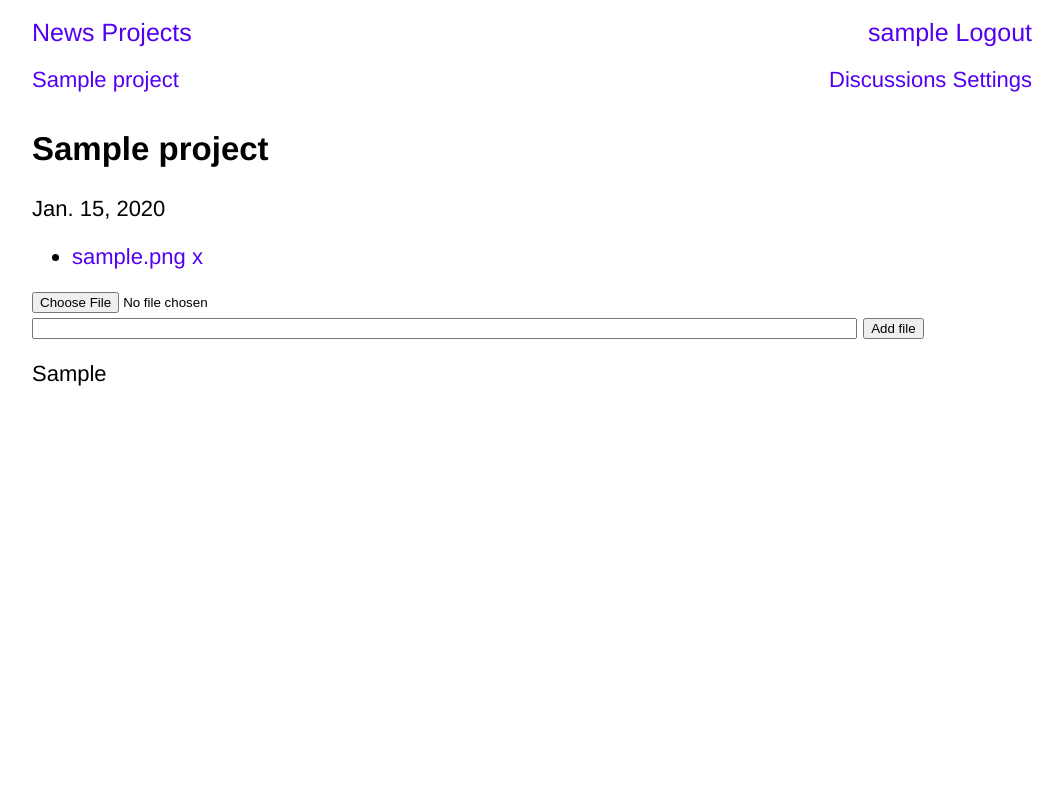
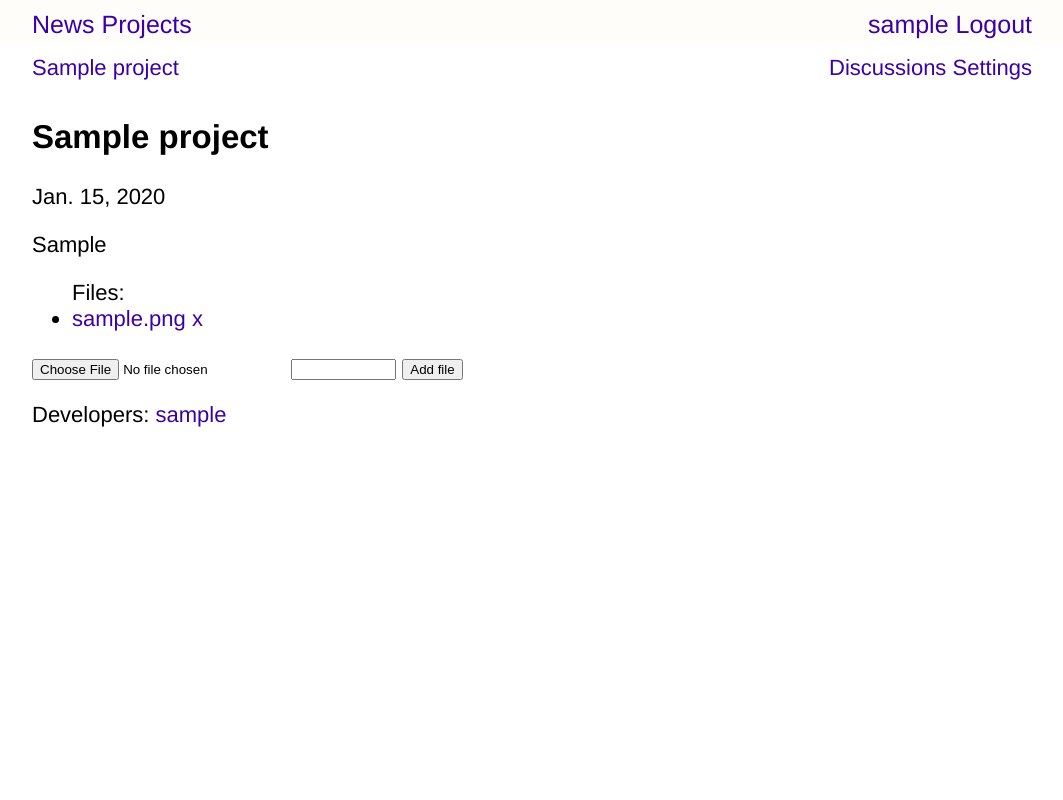
Before and after one commit to arevej/Mitarbet, a Django app: page /projects/1/ in a window 1280 px wide. Shown: the whole page, without its empty margins (108-1171 px from the left). Run offline with Django 3.2, Linux system fonts and the light colour scheme; a user stored in the database is signed in; tables that the repository leaves empty hold one stand-in row (values such as "Sample post"); some libraries are stand-ins or nearby versions.

Commit message:
Add a new style to the project

```diff
--- a/projects/static/style.css
+++ b/projects/static/style.css
@@ -1,6 +1,13 @@
 body {
   font-size: 22px;
   font-family: Helvetica;
+  margin: 0;
+  padding: 0;
+}
+
+.container {
+  width: 1000px;
+  margin: 0 auto;
 }
 
 .dark {
@@ -17,27 +24,27 @@ body {
   color: #d1b8ff;
 }
 
-.container {
-  width: 1000px;
-  margin: 0 auto;
+.top-menu {
+  background: rgba(255, 229, 194, 0.10);
+  height: 45px;
 }
 
-.top-menu {
+.top-menu .container {
   font-size: 25px;
-  padding: 10px 0;
+  padding: 10px 0px;
   display: flex;
   justify-content: space-between;
   align-items: center;
 }
 
 a {
-  color: #5400f0;
+  color: #3b00a8;
   text-decoration: none;
   transition: color 0.3s;
 }
 
 a:hover {
-  color: #220061;
+  color: #5000e6;
 }
 
 .project-menu {
@@ -45,3 +52,11 @@ a:hover {
   display: flex;
   justify-content: space-between;
 }
+
+.news {
+  margin-top: 10px;
+}
+
+.tags {
+  margin-top: 10px;
+}
--- a/projects/templates/base.html
+++ b/projects/templates/base.html
@@ -3,8 +3,8 @@
 <link rel="stylesheet" type="text/css" href="{% static 'style.css' %}" />
 
 <body {% if request.user.profile.style == 'dark' %} class="dark"{% endif %}>
-<div class="container">
-  <div class="top-menu">
+<div class="top-menu">
+  <div class="container">
     <div>
       <a href="/">News</a>
       <a href="/projects">Projects</a>
@@ -18,10 +18,10 @@
       {% endif %}
     </div>
   </div>
+</div>
 
-  <div>
-    {% block content %}
-    {% endblock %}
-  </div>
+<div class="container">
+  {% block content %}
+  {% endblock %}
 </div>
 </body>
--- a/projects/templates/projects/project.html
+++ b/projects/templates/projects/project.html
@@ -5,25 +5,37 @@
 <h2>{{project.project_name}}</h2>
 <p>{{project.creation_date}}</p>
 
+<div class="wiki">
+  {{ project.wiki | markdown | safe }}
+</div>
+
+<div class="files">
+  <div>
     <ul>
+      Files:
       {% for file in project.file_set.all %}
-    <li>
-      <a href="/{{file.file}}">{{ file.file_name }}</a>
-      <a href="{% url 'delete_file' project.id file.id %}">x</a>
-    </li>
+          <li><a href="/{{file.file}}">{{ file.file_name }}</a>
+          <a href="{% url 'delete_file' project.id file.id %}">x</a></li>
       {% endfor %}
     </ul>
-
+  </div>
+  <div>
     {% if is_on_project or request.user.is_staff or request.user.is_superuser %}
       <form method="post" enctype="multipart/form-data" action="{% url 'add_file' project.id %}">
         {% csrf_token %}
         <input type="file" name="file">
-    <input type="text" name="file_name" size="100">
+        <input type="text" name="file_name" size="10">
         <button type="submit">Add file</button>
       </form>
     {% endif %}
+  </div>
+</div>
 
-<div class="wiki">
-  {{ project.wiki | markdown | safe }}
+<div>
+  Developers:
+  {% for developer in project.developers.all %}
+    <a href="{% url 'profile' developer.username %}">{{ developer.username }}</a>
+  {% endfor %}
 </div>
+
 {% endblock %}
--- a/projects/templates/projects/projects.html
+++ b/projects/templates/projects/projects.html
@@ -17,7 +17,7 @@
     {% endif %}
     <p>
       {% for tag in project.tag_list %}
-        <a href="?query={{ tag }}">{{ tag }}</a>
+        <a href="?query={{ tag }}">#{{ tag }}</a>
       {% endfor %}
     </p>
   </li>
```
Also changed, not shown: projects/templates/news/news.html (+5 -2 lines). Lines whose indentation alone changed are shown as unchanged.
